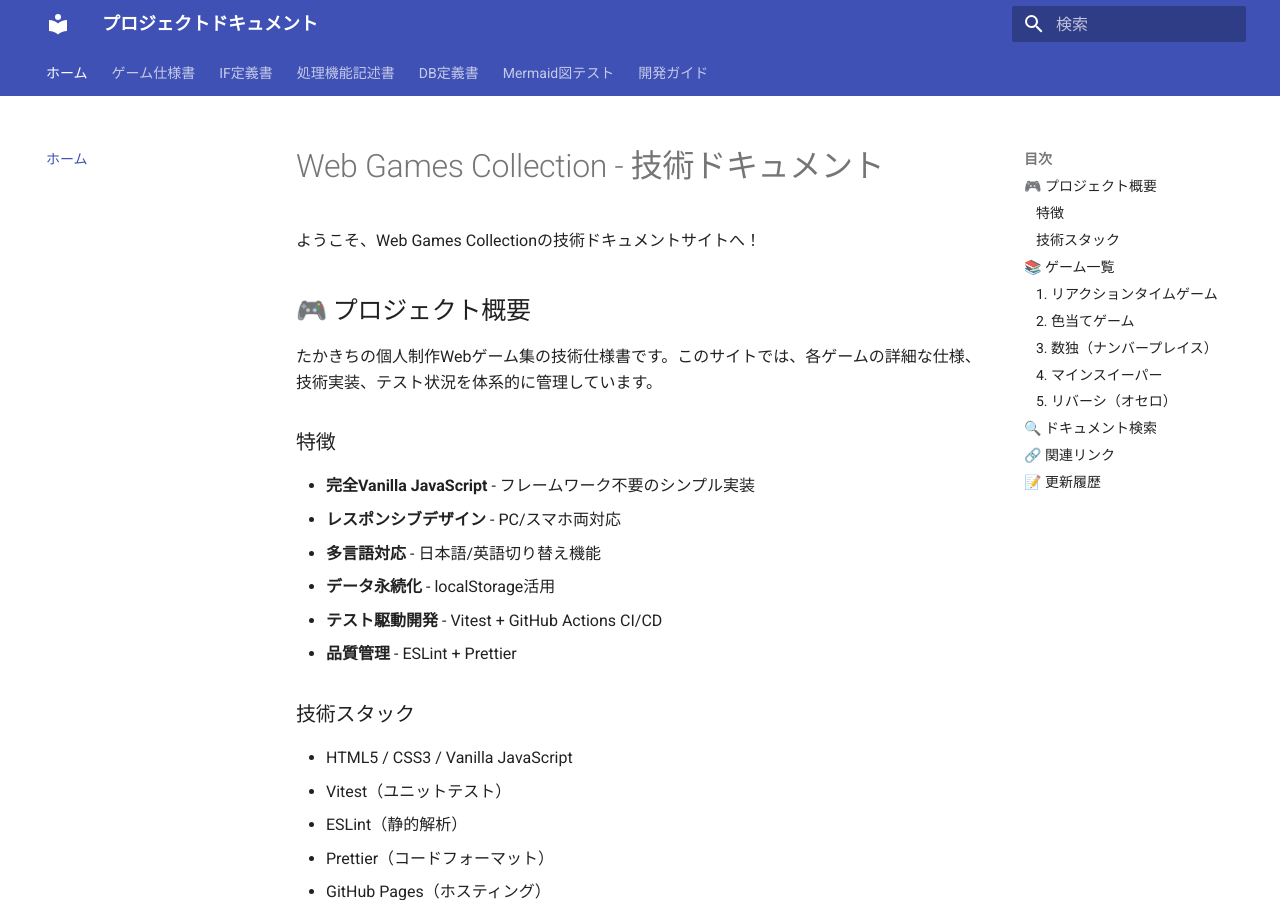
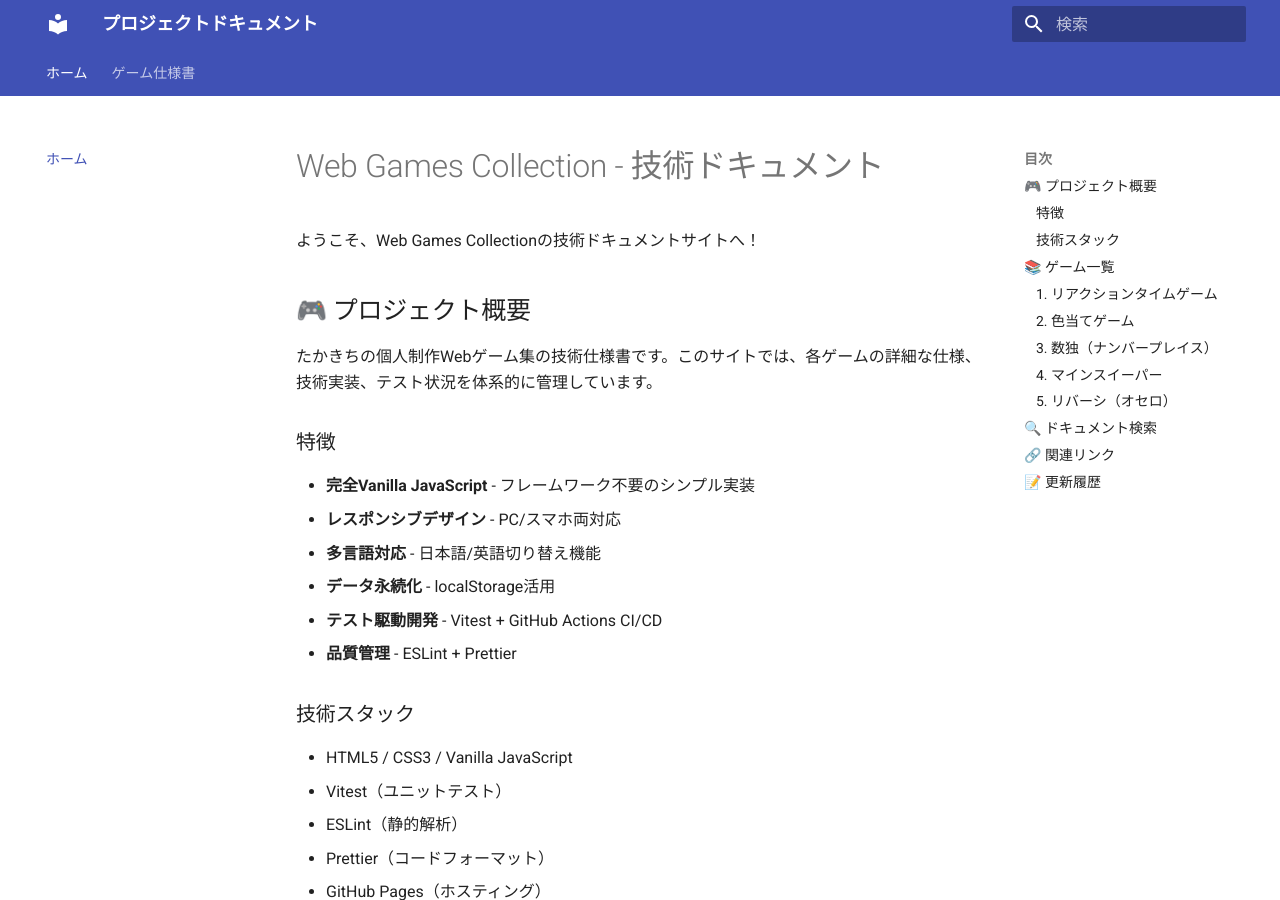
Before and after one commit to tktaka20/web-games-docs, an MkDocs documentation site: the page built from docs/index.md, in a window 1280 px wide and 900 px high. Built offline with MkDocs 1.6.1 and Material for MkDocs 9.7.7, drawn with Linux system fonts in a browser that asks for light colours.

Commit message:
Remove sample documents, keep only game specifications
- IF定義書、処理機能記述書、DB定義書を削除
- ゲーム仕様書のみに整理

🤖 Generated with [Claude Code](https://claude.com/claude-code)

Co-Authored-By: Claude <noreply@anthropic.com>

```diff
--- a/mkdocs.yml
+++ b/mkdocs.yml
@@ -31,20 +31,6 @@ nav:
     - 数独（ナンバープレイス）: games/sudoku.md
     - マインスイーパー: games/minesweeper.md
     - リバーシ（オセロ）: games/reversi.md
-  - IF定義書:
-    - インターフェースC: IF定義書/c.md
-    - インターフェースD: IF定義書/d.md
-  - 処理機能記述書:
-    - 処理機能A: 処理機能記述書/a.md
-    - 処理機能B: 処理機能記述書/b.md
-  - DB定義書:
-    - テーブルE: DB定義書/e.md
-    - テーブルF: DB定義書/f.md
-  - Mermaid図テスト: mermaid-test.md
-  - 開発ガイド:
-    - GitHub Flow: GITHUB_FLOW.md
-    - バージョン管理: VERSIONING.md
-    - Issue管理: GITHUB_ISSUES_GUIDE.md
 
 markdown_extensions:
   - admonition
```
